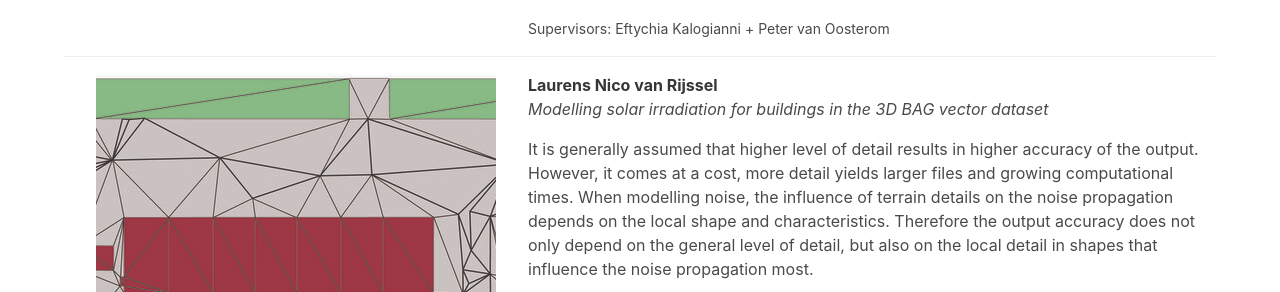
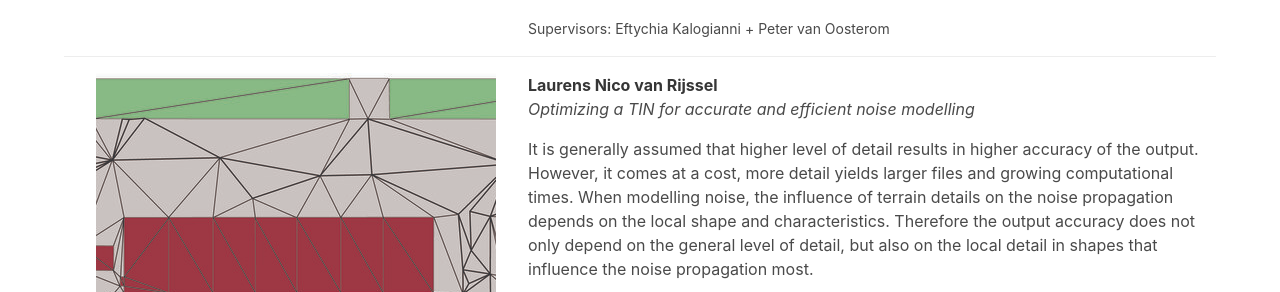
Before and after one commit to tudelft3d/geo2020, a Jekyll site: the page built from theses/2021feb/index.md, in a window 1280 px wide and 900 px high, scrolled down 2625 px. Shown: the part 341-633 px from the top of the window. Built offline with Jekyll 4.4.1, drawn with Linux system fonts in a browser that asks for light colours; nearby versions of some CDN libraries.

Commit message:
fix title

```diff
--- a/_data/theses_2021feb.yaml
+++ b/_data/theses_2021feb.yaml
@@ -134,5 +134,5 @@ van Rijssel:
   on noise propagation and develop a product to automatically construct a TIN holding
   semantic information and buildings information for noise modelling purposes.'
 - 5375a0f1b26c-Mid_term_synthesis_04.jpg
-- Modelling solar irradiation for buildings in the 3D BAG vector dataset
+- Optimizing a TIN for accurate and efficient noise modelling
 - with RIVM
```
